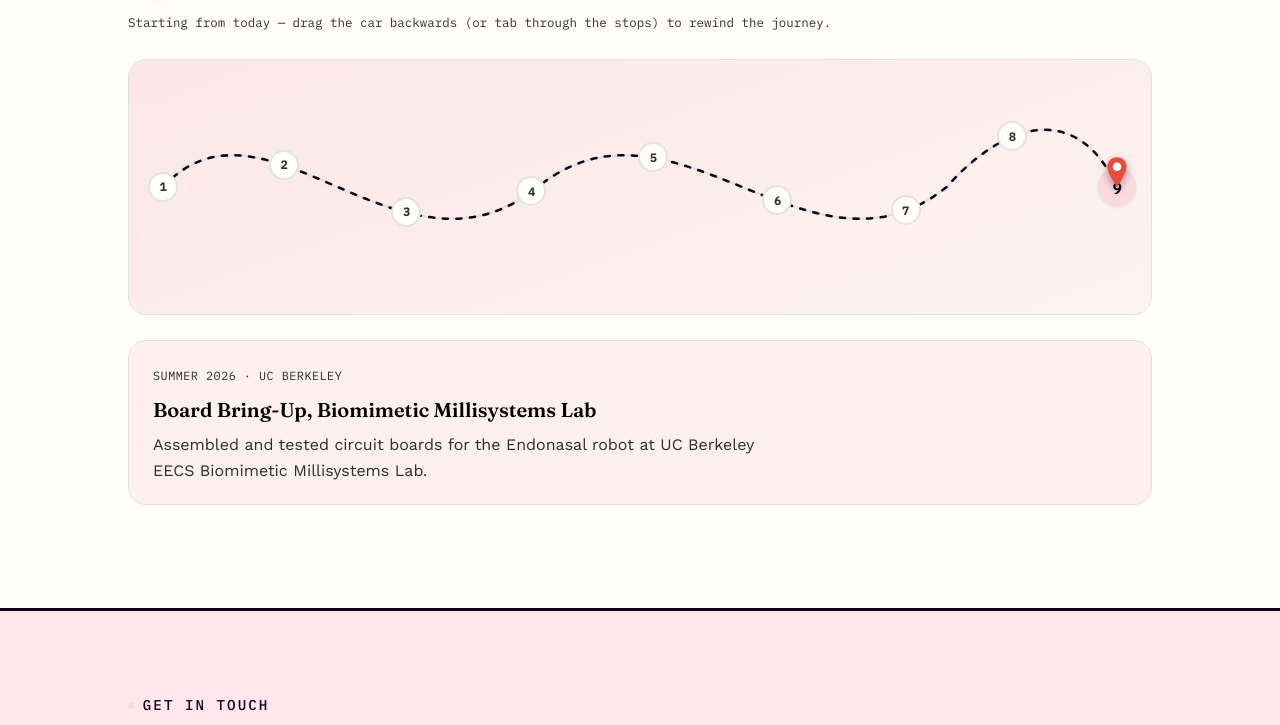
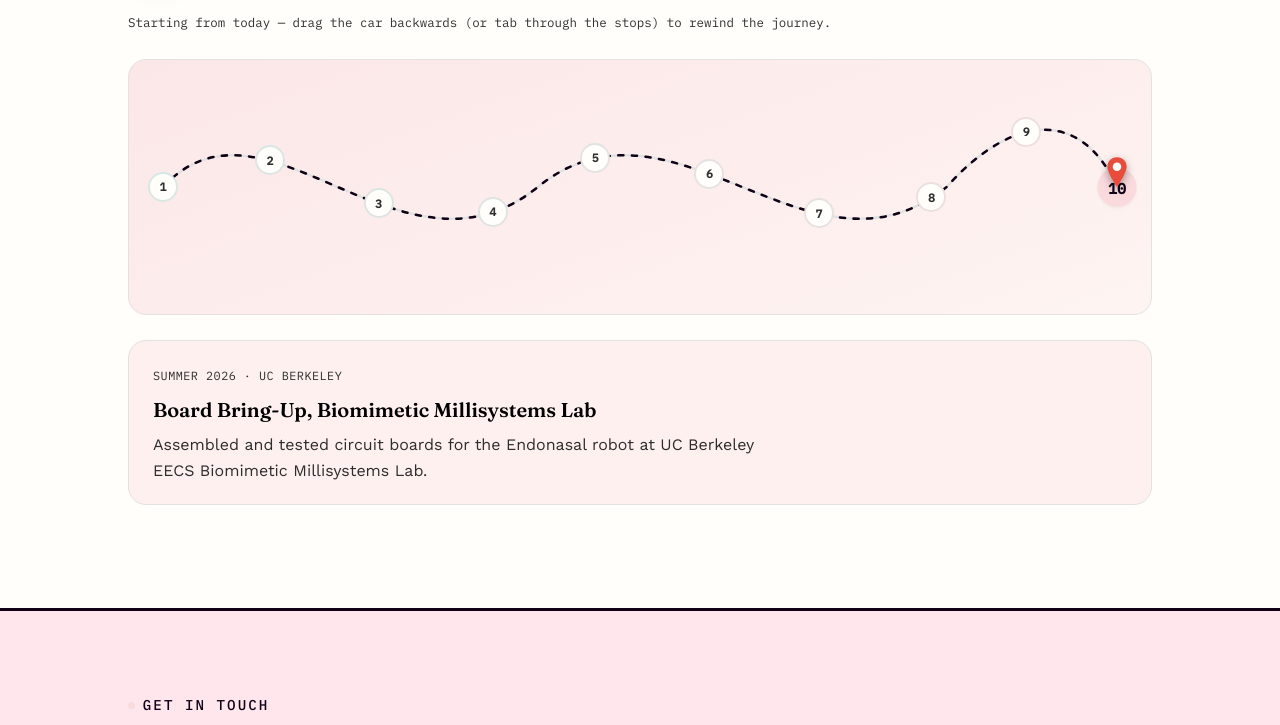
Before and after one commit to jeanelled/jeanelled.github.io, a plain HTML site: page experience.html in a window 1280 px wide. Shown: the part 1678-2403 px from the top of the page. Drawn offline with Linux system fonts and the light colour scheme.

Commit message:
Added TKS

```diff
--- a/assets/css/styles.css
+++ b/assets/css/styles.css
@@ -475,7 +475,7 @@ section.tight + section.tight .section-title{ margin-top:0.4rem; }
 @media (max-width: 700px){ .program-row{ grid-template-columns:1fr; gap:0.4rem; } }
 .program-row h3{ font-size:1.15rem; }
 .program-meta{ font-family:'IBM Plex Mono',monospace; font-size:0.74rem; color:var(--ink-faint); text-transform:uppercase; letter-spacing:0.04em; }
-.program-row p{ margin:0.5rem 0 0; color:var(--ink-soft); max-width:60ch; }
+.program-row p{ margin:0.5rem 0 0; color:var(--ink-soft); }
 
 /* ---------- Programs: interactive journey map ---------- */
 #programs{ --journey-accent:var(--mint); --journey-accent-strong:var(--accent-green); }
--- a/experience.html
+++ b/experience.html
@@ -188,14 +188,15 @@
 
       <div class="journey-stops">
         <button class="journey-stop" type="button" data-index="0" style="left:3.33%; top:50%;" data-meta="Summer 2022 &middot; Loyola Marymount University" data-title="Johns Hopkins CTY" data-desc="Advanced Fundamentals of Computer Science, through Johns Hopkins Center for Talented Youth."><span>1</span></button>
-        <button class="journey-stop" type="button" data-index="1" style="left:15.17%; top:41.47%;" data-meta="2023 &middot; Virtual" data-title="Capital One Coders" data-desc="Hands-on software engineering training sponsored by Capital One."><span>2</span></button>
-        <button class="journey-stop" type="button" data-index="2" style="left:27.15%; top:60.03%;" data-meta="Summer 2023 &middot; UCSF" data-title="AI4ALL" data-desc="Youngest student selected &mdash; the only 8th grader in the high school program. Applied AI in biomedical engineering to identify Parkinson's disease biomarkers, from data cleaning through model testing."><span>3</span></button>
-        <button class="journey-stop" type="button" data-index="3" style="left:39.38%; top:51.93%;" data-meta="2023&ndash;2024 &middot; Hybrid" data-title="Amazon [AHEAD]" data-desc="Amazon Hardware, Embedded, Artificial Intelligence, Design program &mdash; built voice-controlled Alexa applications using AI tools."><span>4</span></button>
-        <button class="journey-stop" type="button" data-index="4" style="left:51.3%; top:38.53%;" data-meta="Summer 2024 &middot; US State Dept" data-title="TechGirls" data-desc="Selected as one of 128 girls from 38 countries and designated a Cultural Youth Ambassador. Completed college-level STEM coursework at Virginia Tech with a capstone project and global outreach component."><span>5</span></button>
-        <button class="journey-stop" type="button" data-index="5" style="left:63.44%; top:55.43%;" data-meta="Summer 2025 &middot; UCSC" data-title="UC COSMOS" data-desc="Studied photonics as part of California STEM COSMOS program, exploring light-based technologies for healthcare, energy and telecommunications."><span>6</span></button>
-        <button class="journey-stop" type="button" data-index="6" style="left:75.98%; top:59.4%;" data-meta="Summer 2026 &middot; UCSC" data-title="Science Internship Program (SIP)" data-desc="Designed a RISC-V processor and branch prediction comparator under an electrical engineering PhD student in the UCSC Sustainable Systems Lab."><span>7</span></button>
-        <button class="journey-stop" type="button" data-index="7" style="left:86.42%; top:30.2%;" data-meta="Summer 2026 &middot; Virtual" data-title="NASA SEES" data-desc="Simulated and analyzed effect of urban design (e.g. albedo, vegetation) on cooling demand in various regional climates."><span>8</span></button>
-        <button class="journey-stop" type="button" data-index="8" style="left:96.67%; top:50%;" data-meta="Summer 2026 &middot; UC Berkeley" data-title="Board Bring-Up, Biomimetic Millisystems Lab" data-desc="Assembled and tested circuit boards for the Endonasal robot at UC Berkeley EECS Biomimetic Millisystems Lab."><span>9</span></button>
+        <button class="journey-stop" type="button" data-index="1" style="left:13.8%; top:39.76%;" data-meta="2023 &middot; Virtual" data-title="Capital One Coders" data-desc="Hands-on software engineering training sponsored by Capital One."><span>2</span></button>
+        <button class="journey-stop" type="button" data-index="2" style="left:24.42%; top:56.55%;" data-meta="Summer 2023 &middot; UCSF" data-title="AI4ALL" data-desc="Youngest student selected &mdash; the only 8th grader in the high school program. Applied AI in biomedical engineering to identify Parkinson's disease biomarkers, from data cleaning through model testing."><span>3</span></button>
+        <button class="journey-stop" type="button" data-index="3" style="left:35.6%; top:59.93%;" data-meta="2023&ndash;2024 &middot; Hybrid" data-title="Amazon [AHEAD]" data-desc="Amazon Hardware, Embedded, Artificial Intelligence, Design program &mdash; built voice-controlled Alexa applications using AI tools."><span>4</span></button>
+        <button class="journey-stop" type="button" data-index="4" style="left:45.62%; top:38.71%;" data-meta="Summer 2024 &middot; US State Dept" data-title="TechGirls" data-desc="Selected as one of 128 girls from 38 countries and designated a Cultural Youth Ambassador. Completed college-level STEM coursework at Virginia Tech with a capstone project and global outreach component."><span>5</span></button>
+        <button class="journey-stop" type="button" data-index="5" style="left:56.8%; top:44.93%;" data-meta="2024&ndash;2025 &middot; Virtual, international" data-title="The Knowledge Society (TKS)" data-desc="Developed entrepreneurial pitches for multiple billion-dollar companies (Ikea, Microsoft) with international peers. Semi-finalist capstone on edge-computing on the ISS; received Microsoft Future Founder Scholarship."><span>6</span></button>
+        <button class="journey-stop" type="button" data-index="6" style="left:67.52%; top:60.49%;" data-meta="Summer 2025 &middot; UCSC" data-title="UC COSMOS" data-desc="Studied photonics as part of California STEM COSMOS program, exploring light-based technologies for healthcare, energy and telecommunications."><span>7</span></button>
+        <button class="journey-stop" type="button" data-index="7" style="left:78.52%; top:54.29%;" data-meta="Summer 2026 &middot; UCSC" data-title="Science Internship Program (SIP)" data-desc="Designed a RISC-V processor and branch prediction comparator under an electrical engineering PhD student in the UCSC Sustainable Systems Lab."><span>8</span></button>
+        <button class="journey-stop" type="button" data-index="8" style="left:87.78%; top:28.41%;" data-meta="Summer 2026 &middot; Virtual" data-title="NASA SEES" data-desc="Simulated and analyzed effect of urban design (e.g. albedo, vegetation) on cooling demand in various regional climates."><span>9</span></button>
+        <button class="journey-stop" type="button" data-index="9" style="left:96.67%; top:50%;" data-meta="Summer 2026 &middot; UC Berkeley" data-title="Board Bring-Up, Biomimetic Millisystems Lab" data-desc="Assembled and tested circuit boards for the Endonasal robot at UC Berkeley EECS Biomimetic Millisystems Lab."><span>10</span></button>
       </div>
 
       <button class="journey-vehicle" id="journeyVehicle" type="button" style="left:96.67%; top:50%;" aria-label="Journey marker. Use the left and right arrow keys to move between programs.">
@@ -245,6 +246,14 @@
           <div>
             <h3>UC COSMOS</h3>
             <p>Studied photonics as part of California STEM COSMOS program, exploring light-based technologies for healthcare, energy and telecommunications</p>
+          </div>
+        </div>
+
+        <div class="program-row reveal">
+          <div class="program-meta">2024&ndash;2025 &middot; Virtual, international</div>
+          <div>
+            <h3>The Knowledge Society (TKS)</h3>
+            <p>Developed entrepreneurial pitches for multiple billion-dollar companies (Ikea, Microsoft) with international peers. Semi-finalist capstone on edge-computing on the ISS; received Microsoft Future Founder Scholarship.</p>
           </div>
         </div>
 
```
